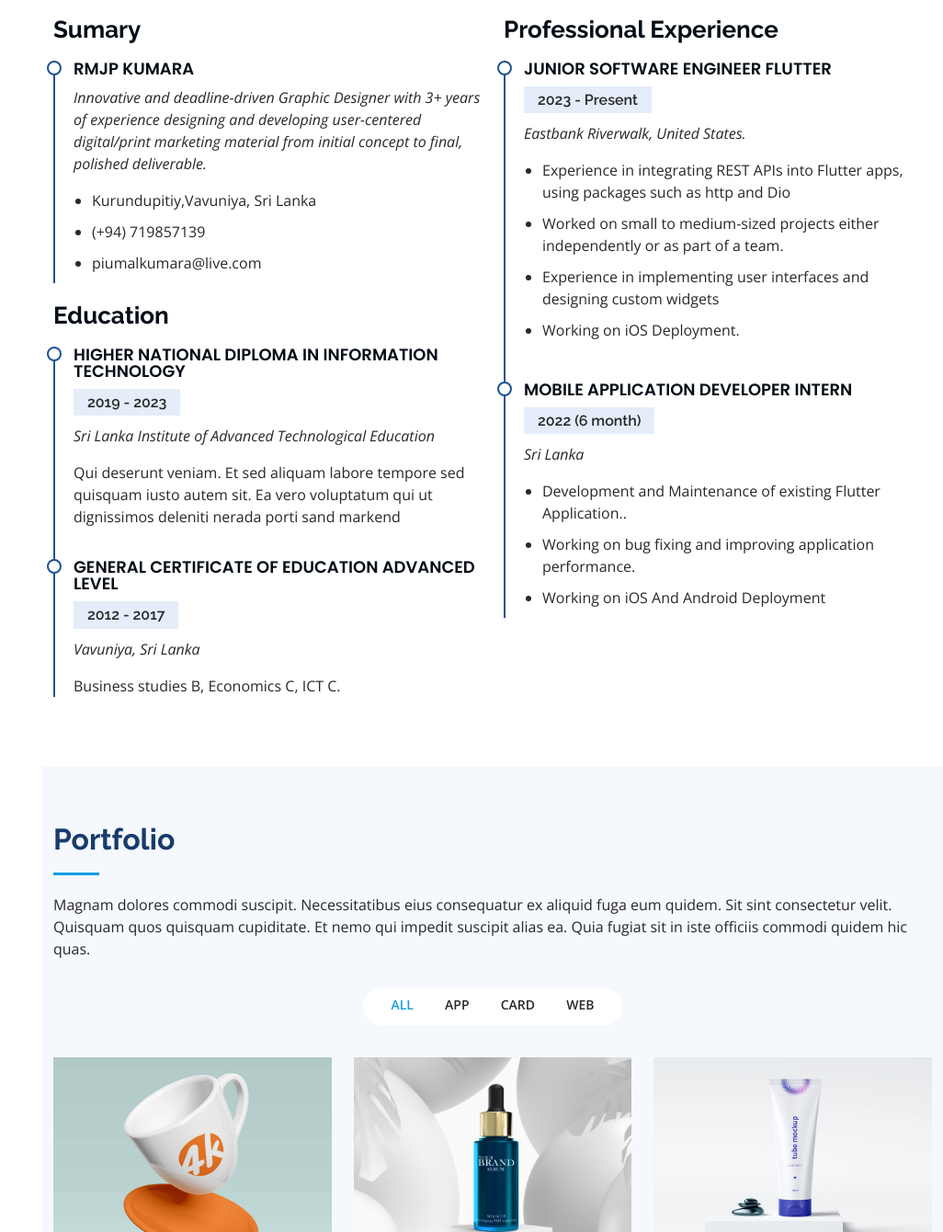
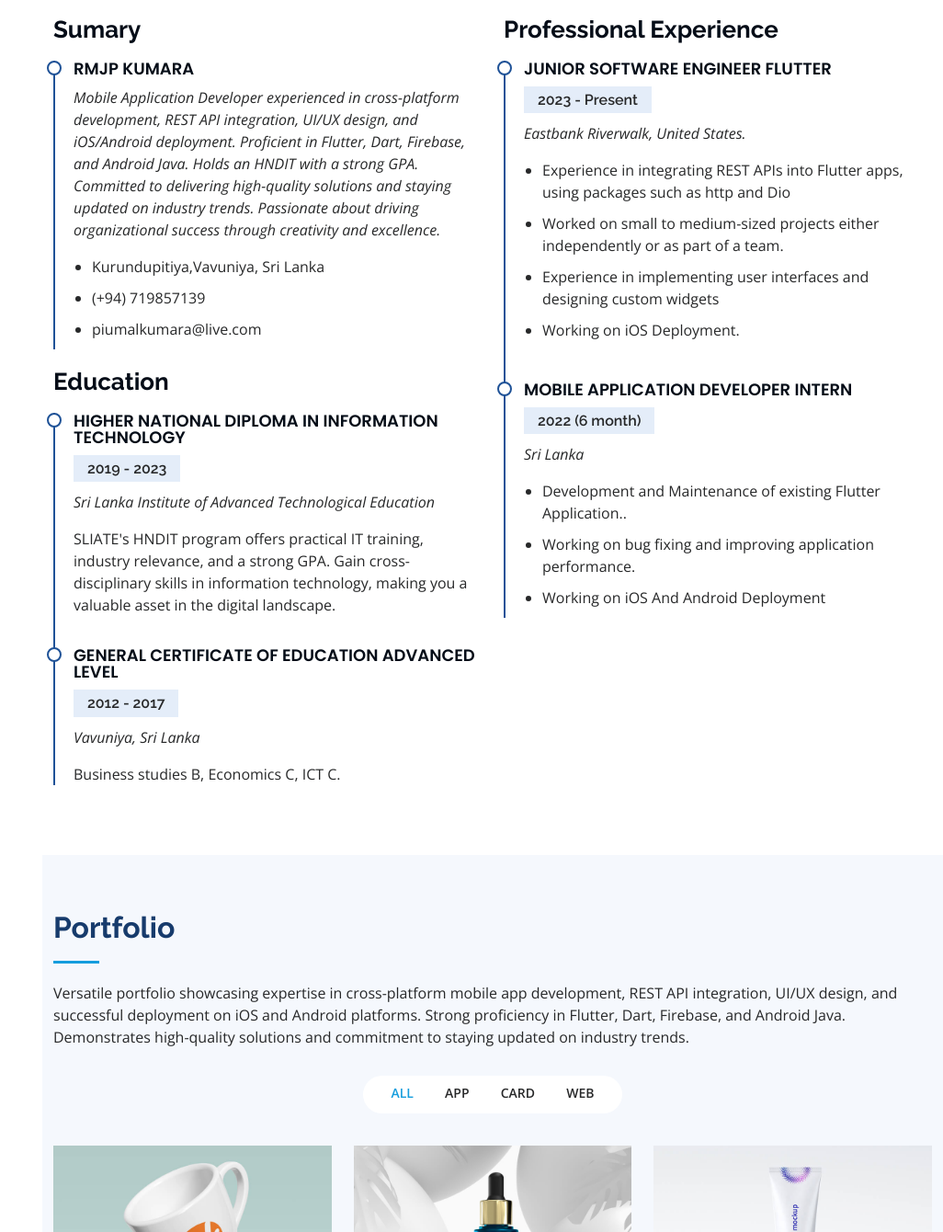
Before and after one commit to piumal96/my-portfolio, a plain HTML site: page index.html in a window 1280 px wide. Shown: the part 2391-3731 px from the top of the page at 92% size, without its empty margins (254-1280 px from the left). Drawn offline with nearby package versions, Linux system fonts and the light colour scheme.

Commit message:
added summury and portfolio

```diff
--- a/index.html
+++ b/index.html
@@ -275,11 +275,9 @@
             <h3 class="resume-title">Sumary</h3>
             <div class="resume-item pb-0">
               <h4>RMJP Kumara</h4>
-              <p><em>Innovative and deadline-driven Graphic Designer with 3+ years of experience designing and
-                  developing user-centered digital/print marketing material from initial concept to final, polished
-                  deliverable.</em></p>
+              <p><em>Mobile Application Developer experienced in cross-platform development, REST API integration, UI/UX design, and iOS/Android deployment. Proficient in Flutter, Dart, Firebase, and Android Java. Holds an HNDIT with a strong GPA. Committed to delivering high-quality solutions and staying updated on industry trends. Passionate about driving organizational success through creativity and excellence.</em></p>
               <ul>
-                <li>Kurundupitiy,Vavuniya, Sri Lanka</li>
+                <li>Kurundupitiya,Vavuniya, Sri Lanka</li>
                 <li>(+94) 719857139</li>
                 <li>piumalkumara@live.com</li>
               </ul>
@@ -290,8 +288,7 @@
               <h4>Higher National Diploma in Information Technology </h4>
               <h5>2019 - 2023</h5>
               <p><em>Sri Lanka Institute of Advanced Technological Education</em></p>
-              <p>Qui deserunt veniam. Et sed aliquam labore tempore sed quisquam iusto autem sit. Ea vero voluptatum qui
-                ut dignissimos deleniti nerada porti sand markend</p>
+              <p>SLIATE's HNDIT program offers practical IT training, industry relevance, and a strong GPA. Gain cross-disciplinary skills in information technology, making you a valuable asset in the digital landscape.</p>
             </div>
             <div class="resume-item">
               <h4>General Certificate of Education Advanced Level</h4>
@@ -339,9 +336,7 @@
 
         <div class="section-title">
           <h2>Portfolio</h2>
-          <p>Magnam dolores commodi suscipit. Necessitatibus eius consequatur ex aliquid fuga eum quidem. Sit sint
-            consectetur velit. Quisquam quos quisquam cupiditate. Et nemo qui impedit suscipit alias ea. Quia fugiat sit
-            in iste officiis commodi quidem hic quas.</p>
+          <p>Versatile portfolio showcasing expertise in cross-platform mobile app development, REST API integration, UI/UX design, and successful deployment on iOS and Android platforms. Strong proficiency in Flutter, Dart, Firebase, and Android Java. Demonstrates high-quality solutions and commitment to staying updated on industry trends.</p>
         </div>
 
         <div class="row" data-aos="fade-up">
```
Also changed, not shown: inner-page.html (+0 -8 lines).
